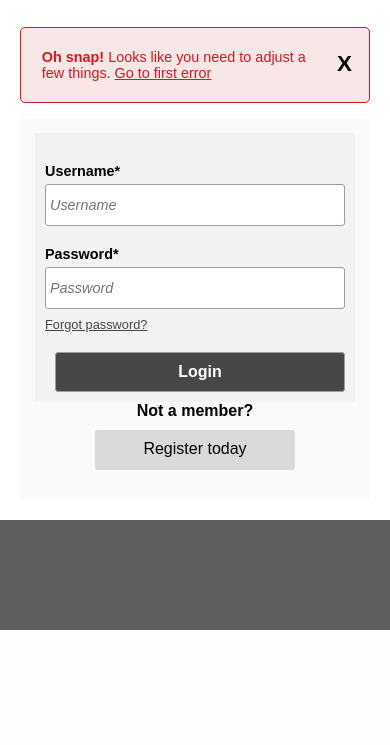
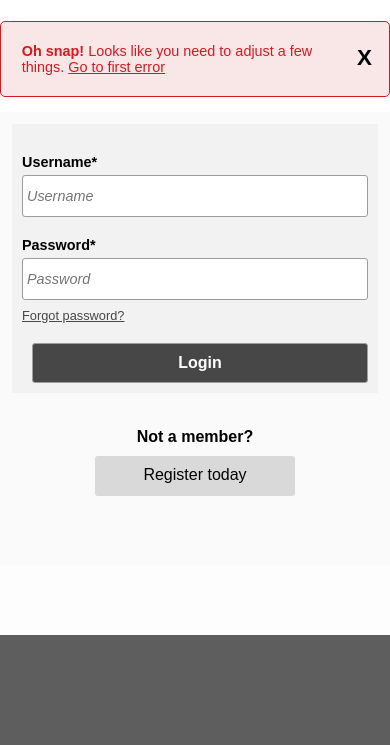
Before and after one commit to tvthatsme/authentication-demo, a website: page app/index.html in a window 390 px wide. Shown: the part 221-966 px from the top of the page. Before the commit the page ends 851 px from the top, so only its background shows below. Drawn offline with nearby package versions, Linux system fonts and the light colour scheme; some packages are replaced by stand-ins of ours; files that its build step writes are made by us from their sources.

Commit message:
Finish up most of the responsive styling.

```diff
--- a/app/styles/main.scss
+++ b/app/styles/main.scss
@@ -3,11 +3,9 @@
 
 $white: #FFFFFF;
 $white-offWhite: #FDFDFD;
-
 $gray-primary: #474747;
 $gray-primary-hover: #9E9D9D;
 $gray-secondary: #E6E6E6;
-
 $red: #D71921;
 $red-background: #F9E6E6;
 
@@ -84,6 +82,8 @@ a.button {
   }
 }
 
+// Define the form styling
+///////////////////////////////////////////////////////////////////////////////
 form {
   float: left;
   background-color: #F2F2F2;
@@ -131,10 +131,16 @@ form {
 }
 
 .formAlternate {
+  position: absolute;
+  height: 80px;
+  top: calc(50% - 40px);
+  right: 15px;  // Account for the content padding
+  width: calc(100% - 645px);
   text-align: center;
 }
 
 // Container holds every part of the app except header and footer
+///////////////////////////////////////////////////////////////////////////////
 .container {
   @include fitContent {
     padding: 20px;
@@ -159,13 +165,10 @@ form {
 }
 
 
-.footer {
-  @include fitContent {
-    height: 110px;
-    background-color: #5E5E5E;
-  }
-}
 
+
+// Define the styling for alert bar
+///////////////////////////////////////////////////////////////////////////////
 .alert {
   position: relative;
   float: left;
@@ -203,6 +206,18 @@ form {
   }
 }
 
+// Footer styling
+///////////////////////////////////////////////////////////////////////////////
+.footer {
+  @include fitContent {
+    height: 110px;
+    margin-top: 70px;
+    background-color: #5E5E5E;
+  }
+}
+
+// Navigation bar styling
+///////////////////////////////////////////////////////////////////////////////
 .navigation {
   height: 50px;
   padding: 0;
@@ -284,6 +299,17 @@ form {
   }
 }
 
+@media screen and (max-width: 910px) {
+  .formAlternate {
+    position: relative;
+    float: left;
+    left: 0;
+    width: 100%;
+    height: 160px;
+    padding: 35px;
+  }
+}
+
 // Screen size is less than 650px wide
 @media screen and (max-width: 650px) {
   h1 {
@@ -305,7 +331,15 @@ form {
     }
   }
   .container {
-    padding: 20px;
+    width: 100%;
+    padding: 0;
+  }
+  .actionCall {
+    padding: 22px;
+  }
+  .content {
+    width: 100%;
+    padding: 12px;
   }
   .navigationButton {
     display: none;
```
